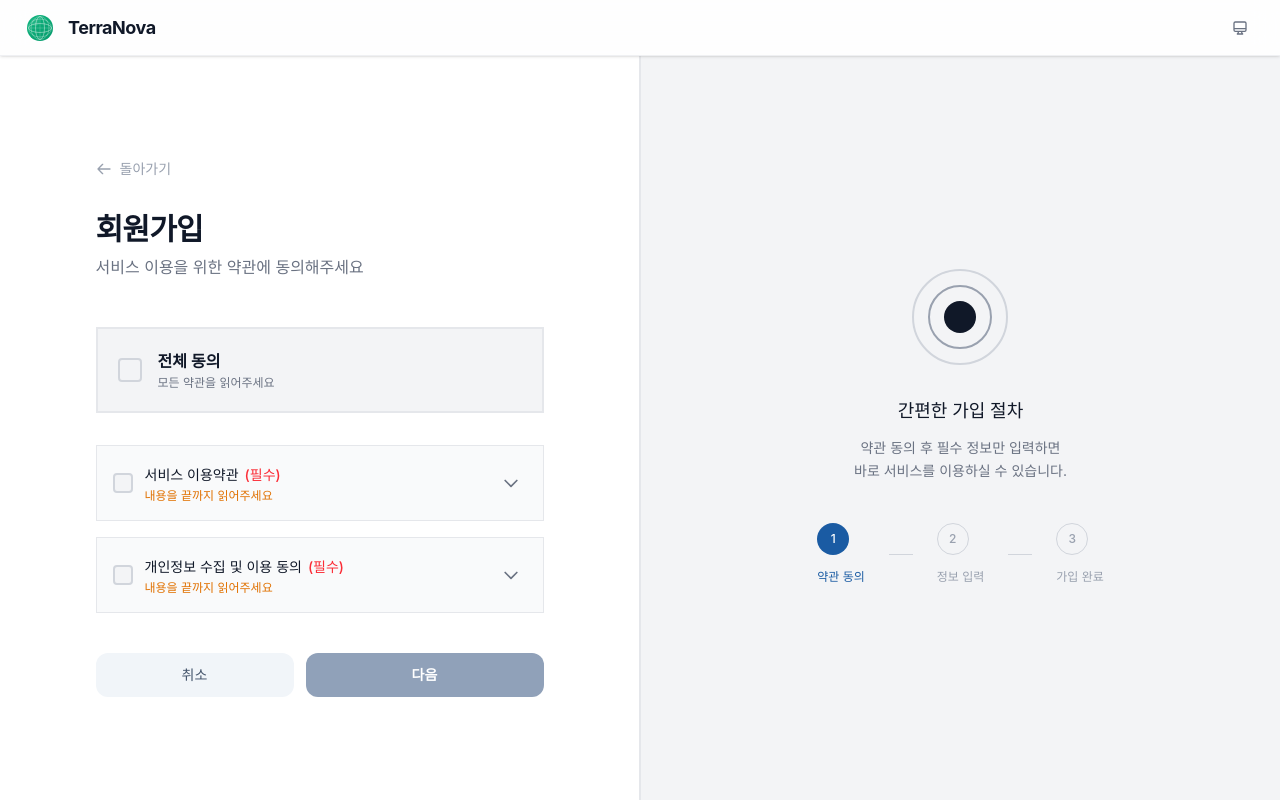
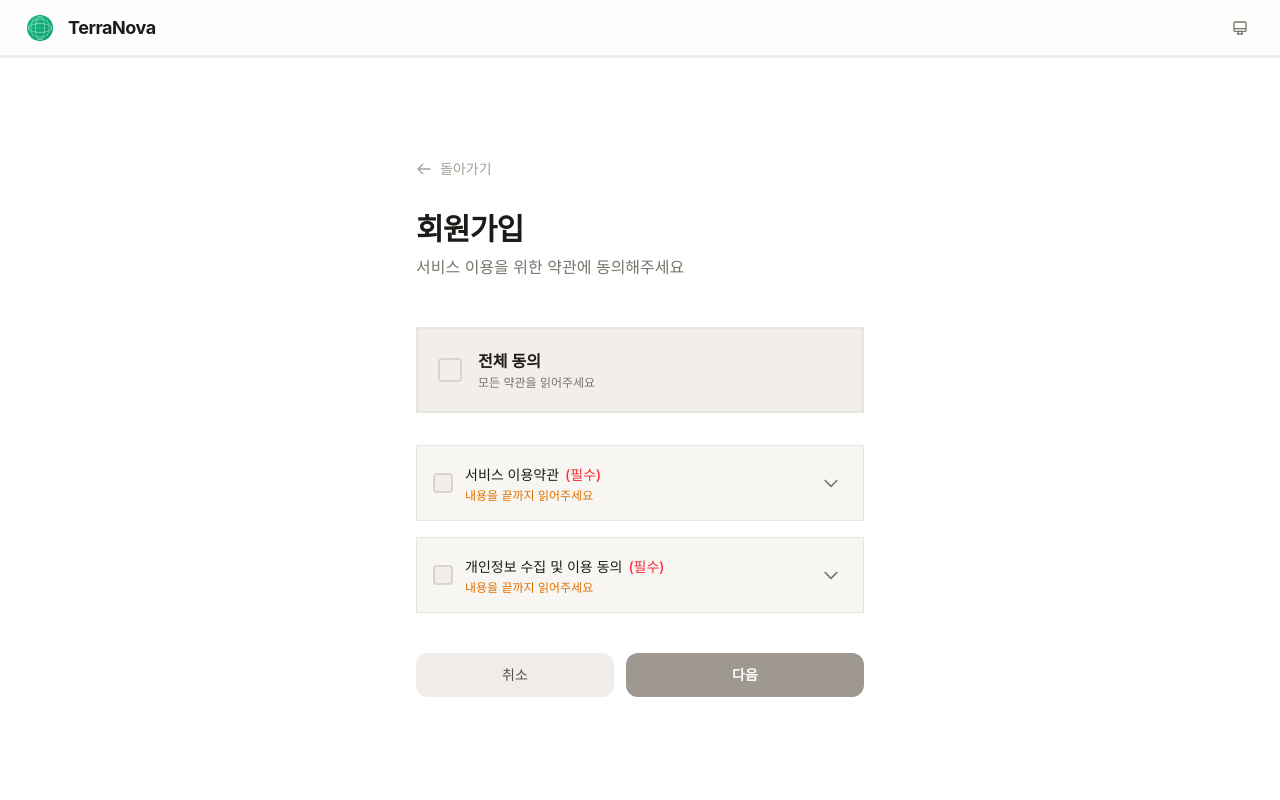
Before and after one commit to kcg1021/TerraNova, a React (Vite) app in the folder frontend/: page /signup in a window 1280 px wide. Built offline with nearby package versions, Linux system fonts and the light colour scheme; a web font is replaced by a local one.

Commit message:
style: 크림톤 색상 팔레트 적용 및 UI 간소화

```diff
--- a/frontend/src/components/auth/FindIdModal.tsx
+++ b/frontend/src/components/auth/FindIdModal.tsx
@@ -100,8 +100,6 @@ export default function FindIdModal({ isOpen, onClose }: FindIdModalProps) {
         <IconBadge
           icon={Icons.user}
           color="blue"
-          badge={Icons.search}
-          badgeColor="white"
         />
       }
     >
--- a/frontend/src/components/auth/FindPasswordModal.tsx
+++ b/frontend/src/components/auth/FindPasswordModal.tsx
@@ -55,8 +55,6 @@ export default function FindPasswordModal({ isOpen, onClose }: FindPasswordModal
           <IconBadge
             icon={Icons.email}
             color="blue"
-            badge={Icons.check}
-            badgeColor="emerald"
             animate
           />
         }
@@ -103,8 +101,6 @@ export default function FindPasswordModal({ isOpen, onClose }: FindPasswordModal
         <IconBadge
           icon={Icons.lock}
           color="amber"
-          badge={Icons.key}
-          badgeColor="white"
         />
       }
     >
--- a/frontend/src/components/auth/LoginForm.tsx
+++ b/frontend/src/components/auth/LoginForm.tsx
@@ -31,6 +31,7 @@ export default function LoginForm({ onSuccess }: LoginFormProps) {
   }
 
   return (
+    <>
       <form onSubmit={handleLogin} className="space-y-4">
         <Input
           label="아이디"
@@ -80,6 +81,7 @@ export default function LoginForm({ onSuccess }: LoginFormProps) {
             회원가입
           </Link>
         </div>
+      </form>
 
       {/* 모달 */}
       <FindIdModal
@@ -90,6 +92,6 @@ export default function LoginForm({ onSuccess }: LoginFormProps) {
         isOpen={showFindPasswordModal}
         onClose={() => setShowFindPasswordModal(false)}
       />
-    </form>
+    </>
   )
 }
--- a/frontend/src/components/common/Modal.tsx
+++ b/frontend/src/components/common/Modal.tsx
@@ -50,10 +50,7 @@ export default function Modal({ isOpen, onClose, title, subtitle, icon, children
         className="relative w-full max-w-md overflow-hidden modal-content"
       >
         {/* 글래스모피즘 효과의 모달 본체 */}
-        <div className="relative bg-white dark:bg-slate-900 rounded-2xl shadow-2xl shadow-slate-900/20 dark:shadow-black/40 border border-t-0 border-slate-200/50 dark:border-slate-700/50 overflow-hidden">
-
-          {/* 상단 장식 바 */}
-          <div className="h-1 bg-[var(--color-primary)]" />
+        <div className="relative bg-white dark:bg-slate-900 rounded-2xl shadow-2xl shadow-slate-900/20 dark:shadow-black/40 border border-slate-200/50 dark:border-slate-700/50 overflow-hidden">
 
           {/* 닫기 버튼 */}
           <button
@@ -62,7 +59,7 @@ export default function Modal({ isOpen, onClose, title, subtitle, icon, children
             aria-label="닫기"
           >
             <svg
-              className="w-5 h-5 transition-transform duration-200 group-hover:rotate-90"
+              className="w-5 h-5"
               fill="none"
               viewBox="0 0 24 24"
               stroke="currentColor"
--- a/frontend/src/components/notice/NoticeListModal.tsx
+++ b/frontend/src/components/notice/NoticeListModal.tsx
@@ -61,18 +61,15 @@ export default function NoticeListModal({ isOpen, onClose, posts, onSelectPost }
 
       {/* 모달 컨테이너 */}
       <div className="relative w-full max-w-2xl overflow-hidden modal-content">
-        <div className="relative bg-white dark:bg-slate-900 rounded-2xl shadow-2xl shadow-slate-900/20 dark:shadow-black/40 border border-t-0 border-slate-200/50 dark:border-slate-700/50 overflow-hidden">
-
-          {/* 상단 장식 바 */}
-          <div className="h-1 bg-[var(--color-primary)]" />
+        <div className="relative bg-white dark:bg-slate-900 rounded-2xl shadow-2xl shadow-slate-900/20 dark:shadow-black/40 border border-slate-200/50 dark:border-slate-700/50 overflow-hidden">
 
           {/* 닫기 버튼 */}
           <button
             onClick={handleClose}
-            className="absolute top-4 right-4 z-10 p-2 rounded-full text-slate-400 hover:text-slate-600 dark:text-slate-500 dark:hover:text-slate-300 hover:bg-slate-100 dark:hover:bg-slate-800 transition-all duration-200 cursor-pointer group"
+            className="absolute top-4 right-4 z-10 p-2 rounded-full text-slate-400 hover:text-slate-600 dark:text-slate-500 dark:hover:text-slate-300 hover:bg-slate-100 dark:hover:bg-slate-800 transition-all duration-200 cursor-pointer"
           >
             <svg
-              className="w-5 h-5 transition-transform duration-200 group-hover:rotate-90"
+              className="w-5 h-5"
               fill="none"
               viewBox="0 0 24 24"
               stroke="currentColor"
@@ -119,13 +116,6 @@ export default function NoticeListModal({ isOpen, onClose, posts, onSelectPost }
                     style={{ animationDelay: `${index * 50}ms` }}
                   >
                     <div className="flex items-start gap-4">
-                      {/* 번호 */}
-                      <div className="flex-shrink-0 w-8 h-8 rounded-lg bg-white dark:bg-slate-900 border border-slate-200 dark:border-slate-700 flex items-center justify-center">
-                        <span className="text-xs font-semibold text-slate-500 dark:text-slate-400">
-                          {post.id}
-                        </span>
-                      </div>
-
                       {/* 내용 */}
                       <div className="flex-1 min-w-0">
                         <div className="flex items-center gap-2 mb-1">
--- a/frontend/src/index.css
+++ b/frontend/src/index.css
@@ -8,6 +8,39 @@
   --color-primary: #1a5ba3;
   --color-primary-dark: #134a85;
   --color-primary-light: #e8f1fb;
+}
+
+/*
+ * 뉴트럴 색상 팔레트
+ * 라이트: 크림/오프화이트 톤 (눈이 편안한)
+ * 다크: 차콜그레이 톤 (라이트와 연속성 유지)
+ */
+@theme {
+  /* 라이트모드 - 확실한 크림/오프화이트 톤 */
+  --color-gray-50: #f8f6f3;
+  --color-gray-100: #f2eeea;
+  --color-gray-200: #e8e4df;
+  --color-gray-300: #d9d4ce;
+  --color-gray-400: #a8a198;
+  --color-gray-500: #7a756c;
+  --color-gray-600: #5c574f;
+  --color-gray-700: #46423b;
+  --color-gray-800: #2b2824;
+  --color-gray-900: #1d1b18;
+  --color-gray-950: #0e0d0b;
+
+  /* 슬레이트 계열도 웜톤으로 조정 */
+  --color-slate-50: #f7f5f2;
+  --color-slate-100: #f0ede9;
+  --color-slate-200: #e5e1dc;
+  --color-slate-300: #d5d0c9;
+  --color-slate-400: #9e9890;
+  --color-slate-500: #706b62;
+  --color-slate-600: #55514a;
+  --color-slate-700: #3f3c36;
+  --color-slate-800: #292723;
+  --color-slate-900: #1c1a17;
+  --color-slate-950: #0d0c0a;
 }
 
 body {
--- a/frontend/src/pages/SignupPage.tsx
+++ b/frontend/src/pages/SignupPage.tsx
@@ -195,9 +195,7 @@ export default function SignupPage() {
     return (
       <div className="flex-1 flex items-center justify-center bg-gray-50 dark:bg-gray-950 p-6">
         <div className="w-full max-w-lg">
-          <div className="bg-white dark:bg-gray-900 border border-t-0 border-gray-200 dark:border-gray-800 rounded-2xl overflow-hidden shadow-lg">
-            <div className="h-1 bg-[var(--color-primary)]" />
-
+          <div className="bg-white dark:bg-gray-900 border border-gray-200 dark:border-gray-800 rounded-2xl overflow-hidden shadow-lg">
             <div className="p-12 text-center">
               <div className="flex justify-center mb-6">
                 <IconBadge icon={Icons.check} color="emerald" animate />
@@ -236,8 +234,8 @@ export default function SignupPage() {
 
   return (
     <div className="flex-1 flex bg-gray-50 dark:bg-gray-950">
-      {/* 좌측: 폼 영역 */}
-      <div className="w-full lg:w-1/2 flex items-center justify-center p-6 lg:p-12 bg-white dark:bg-gray-900 border-r border-gray-200 dark:border-gray-800">
+      {/* 폼 영역 */}
+      <div className="w-full flex items-center justify-center p-6 lg:p-12 bg-white dark:bg-gray-900">
         <div className="w-full max-w-md">
           {/* 헤더 */}
           <div className="mb-12">
@@ -483,54 +481,6 @@ export default function SignupPage() {
           )}
         </div>
       </div>
-
-      {/* 우측: 장식 영역 */}
-      <div className="hidden lg:flex flex-1 items-center justify-center bg-gray-100 dark:bg-gray-900 border-l border-gray-200 dark:border-gray-800">
-        <div className="max-w-sm text-center px-12">
-          {/* 장식 요소 */}
-          <div className="mb-8 flex justify-center">
-            <div className="relative">
-              <div className="w-24 h-24 border-2 border-gray-300 dark:border-gray-600 rounded-full" />
-              <div className="absolute top-1/2 left-1/2 -translate-x-1/2 -translate-y-1/2 w-16 h-16 border-2 border-gray-400 dark:border-gray-500 rounded-full" />
-              <div className="absolute top-1/2 left-1/2 -translate-x-1/2 -translate-y-1/2 w-8 h-8 bg-gray-900 dark:bg-white rounded-full" />
-            </div>
-          </div>
-
-          <h3 className="text-lg font-medium text-gray-900 dark:text-white mb-3">
-            간편한 가입 절차
-          </h3>
-          <p className="text-sm text-gray-500 dark:text-gray-400 leading-relaxed">
-            약관 동의 후 필수 정보만 입력하면<br />
-            바로 서비스를 이용하실 수 있습니다.
-          </p>
-
-          {/* 단계 표시 */}
-          <div className="mt-10 flex items-center justify-center gap-6">
-            <div className="text-center">
-              <div className={`w-8 h-8 rounded-full text-xs font-medium flex items-center justify-center mb-2 ${
-                step === 'terms'
-                  ? 'bg-[var(--color-primary)] text-white'
-                  : 'border border-gray-300 dark:border-gray-600 text-gray-400 dark:text-gray-500'
-              }`}>1</div>
-              <span className={`text-xs ${step === 'terms' ? 'text-[var(--color-primary)] dark:text-sky-400' : 'text-gray-400 dark:text-gray-500'}`}>약관 동의</span>
-            </div>
-            <div className="w-6 h-px bg-gray-300 dark:bg-gray-600" />
-            <div className="text-center">
-              <div className={`w-8 h-8 rounded-full text-xs font-medium flex items-center justify-center mb-2 ${
-                step === 'form'
-                  ? 'bg-[var(--color-primary)] text-white'
-                  : 'border border-gray-300 dark:border-gray-600 text-gray-400 dark:text-gray-500'
-              }`}>2</div>
-              <span className={`text-xs ${step === 'form' ? 'text-[var(--color-primary)] dark:text-sky-400' : 'text-gray-400 dark:text-gray-500'}`}>정보 입력</span>
-            </div>
-            <div className="w-6 h-px bg-gray-300 dark:bg-gray-600" />
-            <div className="text-center">
-              <div className="w-8 h-8 rounded-full border border-gray-300 dark:border-gray-600 text-gray-400 dark:text-gray-500 text-xs font-medium flex items-center justify-center mb-2">3</div>
-              <span className="text-xs text-gray-400 dark:text-gray-500">가입 완료</span>
-            </div>
-          </div>
-        </div>
-      </div>
     </div>
   )
 }
--- a/frontend/vite.config.ts
+++ b/frontend/vite.config.ts
@@ -6,7 +6,9 @@ import tailwindcss from '@tailwindcss/vite'
 export default defineConfig({
   plugins: [react(), tailwindcss()],
   server: {
+    host: true,
     port: 3000,
+    allowedHosts: ['kcg4344157.iptime.org'],
     proxy: {
       '/api': {
         target: 'http://localhost:8080',
```
Also changed, not shown: frontend/src/pages/MainPage.tsx (+53 -53 lines). Lines whose indentation alone changed are shown as unchanged.
